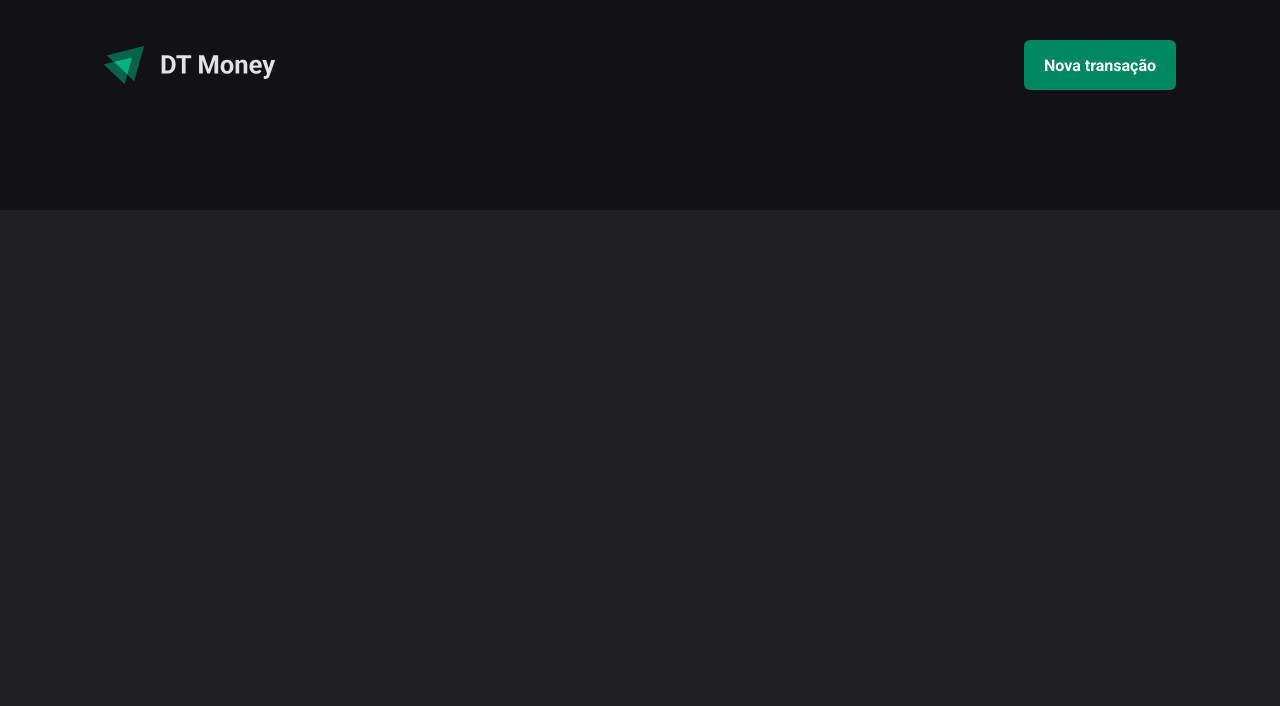
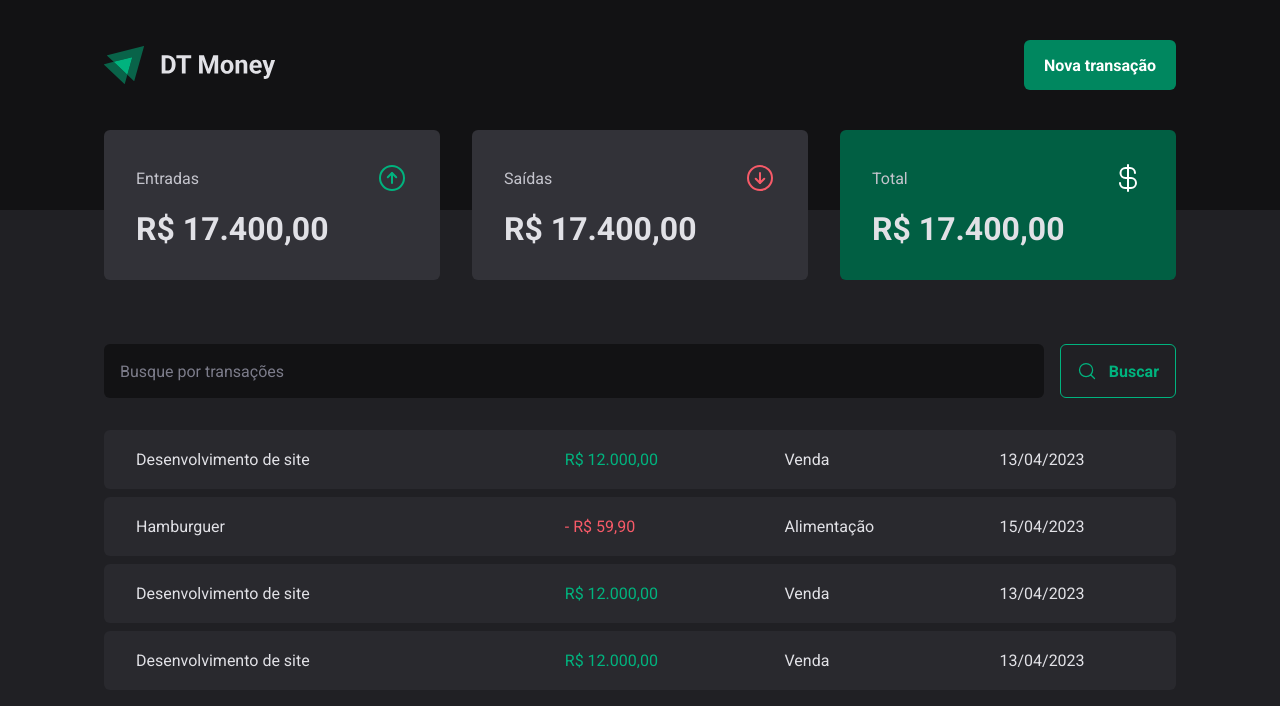
Before and after one commit to gabrieldesiderio/dt-money, a React (Vite) app: page / in a window 1280 px wide. Shown: the top 706 px of the page. Built offline with nearby package versions, Linux system fonts and the light colour scheme.

Commit message:
create summary, search form and table

```diff
--- a/package.json
+++ b/package.json
@@ -10,6 +10,7 @@
     "preview": "vite preview"
   },
   "dependencies": {
+    "phosphor-react": "^1.4.1",
     "react": "^18.2.0",
     "react-dom": "^18.2.0",
     "styled-components": "^5.3.9"
--- /dev/null
+++ b/src/components/Summary/index.tsx
@@ -0,0 +1,30 @@
+import { ArrowCircleDown, ArrowCircleUp, CurrencyDollar } from 'phosphor-react'
+import * as S from './styles'
+
+export function Summary() {
+  return (
+    <S.SummaryContainer>
+      <S.SummaryCard>
+        <header>
+          <span>Entradas</span>
+          <ArrowCircleUp size={32} color="#00b37e" />
+        </header>
+        <strong>R$ 17.400,00</strong>
+      </S.SummaryCard>
+      <S.SummaryCard>
+        <header>
+          <span>Saídas</span>
+          <ArrowCircleDown size={32} color="#f75a68" />
+        </header>
+        <strong>R$ 17.400,00</strong>
+      </S.SummaryCard>
+      <S.SummaryCard variant='green'>
+        <header>
+          <span>Total</span>
+          <CurrencyDollar size={32} color="#fff" />
+        </header>
+        <strong>R$ 17.400,00</strong>
+      </S.SummaryCard>
+    </S.SummaryContainer>
+  )
+}
--- /dev/null
+++ b/src/components/Summary/styles.ts
@@ -0,0 +1,38 @@
+import styled, { css } from "styled-components";
+
+export const SummaryContainer = styled.section`
+  width: 100%;
+  max-width: 1120px;
+  margin: 0 auto;
+  padding: 0 1.5rem;
+  display: grid;
+  grid-template-columns: repeat(3, 1fr);
+  gap: 2rem;
+  margin-top: -5rem;
+`
+interface SummaryCardProps {
+  variant?: 'green'
+}
+
+export const SummaryCard = styled.div<SummaryCardProps>`
+  background-color: ${props => props.theme["gray-600"]};
+  border-radius: 6px;
+  padding: 2rem;
+
+  header {
+    display: flex;
+    align-items: center;
+    justify-content: space-between;
+    color: ${props => props.theme["gray-300"]};
+  }
+
+  strong {
+    display: block;
+    margin-top: 1rem;
+    font-size: 2rem;
+  }
+
+  ${props => props.variant === 'green' && css`
+    background-color: ${props.theme["green-700"]};
+  `}
+`
--- /dev/null
+++ b/src/pages/Transactions/components/SearchForm/index.tsx
@@ -0,0 +1,14 @@
+import { MagnifyingGlass } from 'phosphor-react'
+import * as S from './styles'
+
+export function SearchForm() {
+  return (
+    <S.SearchFormContainer>
+      <input type="text" placeholder="Busque por transações" />
+      <button type="submit">
+        <MagnifyingGlass size={20} />
+        Buscar
+      </button>
+    </S.SearchFormContainer>
+  )
+}
--- /dev/null
+++ b/src/pages/Transactions/components/SearchForm/styles.ts
@@ -0,0 +1,41 @@
+import styled from "styled-components";
+
+export const SearchFormContainer = styled.form`
+  display: flex;
+  gap: 1rem;
+
+  input {
+    flex: 1;
+    border-radius: 6px;
+    border: 0;
+    background-color: ${props => props.theme["gray-900"]};
+    color: ${props => props.theme["gray-300"]};
+    padding: 1rem;
+
+    &::placeholder {
+      color: ${props => props.theme["gray-500"]};
+    }
+  }
+
+  button {
+    display: flex;
+    align-items: center;
+    gap: 0.75rem;
+    padding: 1rem;
+    background-color: transparent;
+    color: ${props => props.theme["green-300"]};
+    border: 1px solid ${props => props.theme["green-300"]};
+    font-weight: bold;
+    border-radius: 6px;
+
+    &:hover {
+      background-color: ${props => props.theme["green-500"]};
+      color: ${props => props.theme.white};
+      border-color: ${props => props.theme["green-500"]};
+      transition:
+        background-color 0.2s,
+        color 0.2s,
+        border-color 0.2s;
+    }
+  }
+`
--- a/src/pages/Transactions/index.tsx
+++ b/src/pages/Transactions/index.tsx
@@ -1,9 +1,54 @@
 import { Header } from "../../components/Header";
+import { Summary } from "../../components/Summary";
+import { SearchForm } from "./components/SearchForm";
+
+import * as S from './styles'
 
 export function Transactions() {
   return (
     <div>
       <Header />
+      <Summary />
+
+      <S.TransactionsContainer>
+        <SearchForm />
+        <S.TransactionsTable>
+          <tbody>
+            <tr>
+              <td width="40%">Desenvolvimento de site</td>
+              <td>
+                <S.Pricehighlight variant="income">R$ 12.000,00</S.Pricehighlight>
+              </td>
+              <td>Venda</td>
+              <td>13/04/2023</td>
+            </tr>
+            <tr>
+              <td width="40%">Hamburguer</td>
+              <td>
+                <S.Pricehighlight variant="outcome">- R$ 59,90</S.Pricehighlight>
+              </td>
+              <td>Alimentação</td>
+              <td>15/04/2023</td>
+            </tr>
+            <tr>
+              <td width="40%">Desenvolvimento de site</td>
+              <td>
+                <S.Pricehighlight variant="income">R$ 12.000,00</S.Pricehighlight>
+              </td>
+              <td>Venda</td>
+              <td>13/04/2023</td>
+            </tr>
+            <tr>
+              <td width="40%">Desenvolvimento de site</td>
+              <td>
+                <S.Pricehighlight variant="income">R$ 12.000,00</S.Pricehighlight>
+              </td>
+              <td>Venda</td>
+              <td>13/04/2023</td>
+            </tr>
+          </tbody>
+        </S.TransactionsTable>
+      </S.TransactionsContainer>
     </div>
   )
 }
--- a/src/pages/Transactions/styles.ts
+++ b/src/pages/Transactions/styles.ts
@@ -0,0 +1,38 @@
+import styled from "styled-components";
+
+export const TransactionsContainer = styled.main`
+  width: 100%;
+  max-width: 1120px;
+  margin: 4rem auto 0;
+  padding: 0 1.5rem;
+`
+
+export const TransactionsTable = styled.table`
+  width: 100%;
+  border-collapse: separate;
+  border-spacing: 0 0.5rem;
+  margin-top: 1.5rem;
+
+  td {
+    padding: 1.25rem 2rem;
+    background: ${props => props.theme["gray-700"]};
+
+    &:first-child {
+      border-top-left-radius: 6px;
+      border-bottom-left-radius: 6px;
+    }
+
+    &:last-child {
+      border-top-right-radius: 6px;
+      border-bottom-right-radius: 6px;
+    }
+  }
+`
+
+interface PricehighlightProps {
+  variant: 'income' | 'outcome'
+}
+
+export const Pricehighlight = styled.span<PricehighlightProps>`
+  color: ${props => props.variant === 'income' ? props.theme["green-300"] : props.theme["red-300"]}
+`
```
Also changed, not shown: 1 other file (tests, documents, lock files or other folders).
